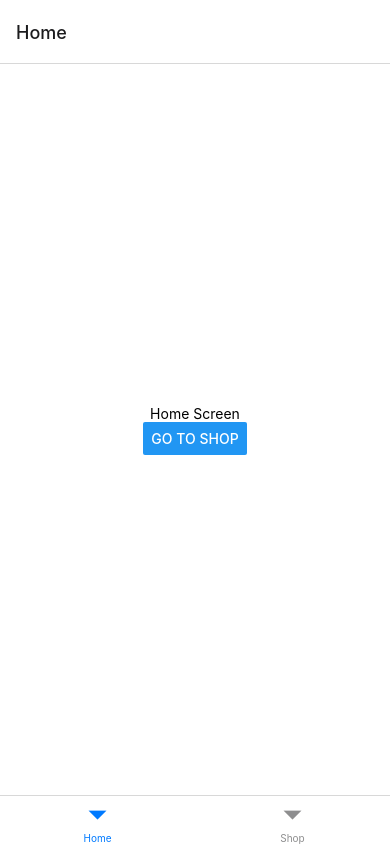
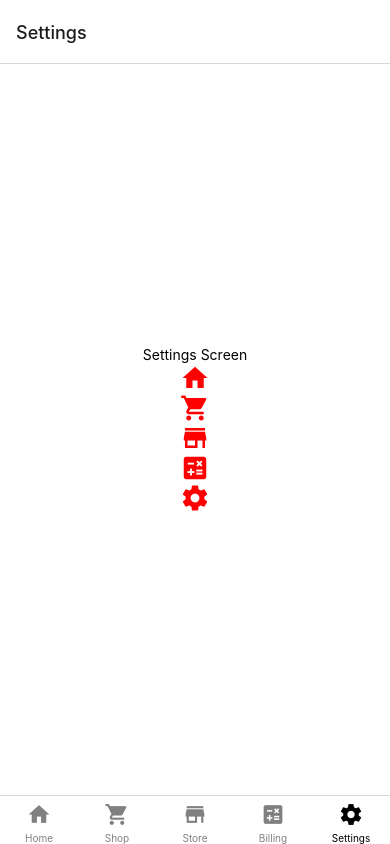
Before and after one commit to Credin25/Agent-App-for-Bulk-Orders, a React Native app: screen /Settings in a window 390 px wide. Built offline with nearby package versions, Linux system fonts and the light colour scheme.

Commit message:
navbar completed in app.jsx

```diff
--- a/App.tsx
+++ b/App.tsx
@@ -3,14 +3,55 @@ import { NavigationContainer } from '@react-navigation/native';
 import { createBottomTabNavigator } from '@react-navigation/bottom-tabs';
 import HomeScreen from './screens/HomeScreen';
 import ShopScreen from './screens/ShopScreen';
+import SettingsScreen from './screens/SettingsScreen';
+import BillingScreen from './screens/BillingScreen';
+import StoreScreen from './screens/StoreScreen';
+import MatIcon from 'react-native-vector-icons/MaterialIcons';
+
 const Tab = createBottomTabNavigator();
+
+// Move tabBarIcon outside the component
+const getTabBarIcon = (routeName: string) => {
+  let iconName: string;
+
+  switch (routeName) {
+    case 'Home':
+      iconName = 'home';
+      break;
+    case 'Shop':
+      iconName = 'shopping-cart';
+      break;
+    case 'Store':
+      iconName = 'store';
+      break;
+    case 'Billing':
+      iconName = 'calculate';
+      break;
+    case 'Settings':
+      iconName = 'settings';
+      break;
+    default:
+      iconName = 'help'; // fallback icon in case none of the names match
+  }
+
+  return (color: string, size: number) => <MatIcon name={iconName} size={size} color={color} />;
+};
 
 function App(): React.JSX.Element {
   return (
     <NavigationContainer>
-      <Tab.Navigator>
+      <Tab.Navigator
+        screenOptions={({ route }) => ({
+          tabBarIcon: ({ color, size }) => getTabBarIcon(route.name)(color, size),
+          tabBarActiveTintColor: '#000',
+          tabBarInactiveTintColor: 'gray',
+        })}
+      >
         <Tab.Screen name="Home" component={HomeScreen} />
         <Tab.Screen name="Shop" component={ShopScreen} />
+        <Tab.Screen name="Store" component={StoreScreen} />
+        <Tab.Screen name="Billing" component={BillingScreen} />
+        <Tab.Screen name="Settings" component={SettingsScreen} />
       </Tab.Navigator>
     </NavigationContainer>
   );
--- a/package.json
+++ b/package.json
@@ -16,7 +16,8 @@
     "react": "18.3.1",
     "react-native": "0.75.3",
     "react-native-safe-area-context": "^4.11.0",
-    "react-native-screens": "^3.34.0"
+    "react-native-screens": "^3.34.0",
+    "react-native-vector-icons": "^10.2.0"
   },
   "devDependencies": {
     "@babel/core": "^7.20.0",
@@ -27,6 +28,7 @@
     "@react-native/metro-config": "0.75.3",
     "@react-native/typescript-config": "0.75.3",
     "@types/react": "^18.2.6",
+    "@types/react-native-vector-icons": "^6.4.18",
     "@types/react-test-renderer": "^18.0.0",
     "babel-jest": "^29.6.3",
     "eslint": "^8.19.0",
--- /dev/null
+++ b/screens/BillingScreen.tsx
@@ -0,0 +1,21 @@
+import React from 'react';
+import { View, Text } from 'react-native';
+import { StyleSheet } from 'react-native';
+function BillingScreen(): JSX.Element {
+    return (
+        <View style={styles.container}>
+            <Text>Billing Screen</Text>
+        </View>
+    );
+}
+
+export default BillingScreen;
+
+const styles = StyleSheet.create({
+    container: {
+        flex: 1,
+        backgroundColor: '#fff',
+        alignItems: 'center',
+        justifyContent: 'center',
+    },
+});
--- a/screens/HomeScreen.tsx
+++ b/screens/HomeScreen.tsx
@@ -1,14 +1,10 @@
 import React from 'react';
-import { View, Text, Button } from 'react-native';
+import { View, Text } from 'react-native';
 import { StyleSheet } from 'react-native';
-function HomeScreen({ navigation }: { navigation: any }): JSX.Element {
+function HomeScreen(): JSX.Element {
   return (
     <View style={styles.container}>
       <Text>Home Screen</Text>
-      <Button
-        title="Go to Shop"
-        onPress={() => navigation.navigate('Shop')} // Navigate to ShopScreen
-      />
     </View>
   );
 }
--- /dev/null
+++ b/screens/SettingsScreen.tsx
@@ -0,0 +1,28 @@
+import React from 'react';
+import { View, Text } from 'react-native';
+import { StyleSheet } from 'react-native';
+import MatIcon from 'react-native-vector-icons/MaterialIcons';
+
+function SettingsScreen(): JSX.Element {
+    return (
+        <View style={styles.container}>
+            <Text>Settings Screen</Text>
+            <MatIcon name="home" size={30} color="red" />
+            <MatIcon name="shopping-cart" size={30} color="red" />
+            <MatIcon name="store" size={30} color="red" />
+            <MatIcon name="calculate" size={30} color="red" />
+            <MatIcon name="settings" size={30} color="red" />
+        </View>
+    );
+}
+
+export default SettingsScreen;
+
+const styles = StyleSheet.create({
+    container: {
+        flex: 1,
+        backgroundColor: '#fff',
+        alignItems: 'center',
+        justifyContent: 'center',
+    },
+});
--- a/screens/ShopScreen.tsx
+++ b/screens/ShopScreen.tsx
@@ -1,14 +1,10 @@
 import React from 'react';
-import { View, Text, Button } from 'react-native';
+import { View, Text } from 'react-native';
 import { StyleSheet } from 'react-native';
-function ShopScreen({ navigation }: { navigation: any }): JSX.Element {
+function ShopScreen(): JSX.Element {
   return (
     <View style={styles.container}>
       <Text>Shop Screen</Text>
-      <Button
-        title="Go back to Home"
-        onPress={() => navigation.goBack()} // Navigate back to HomeScreen
-      />
     </View>
   );
 }
--- /dev/null
+++ b/screens/StoreScreen.tsx
@@ -0,0 +1,21 @@
+import React from 'react';
+import { View, Text} from 'react-native';
+import { StyleSheet } from 'react-native';
+function StoreScreen(): JSX.Element {
+    return (
+        <View style={styles.container}>
+            <Text>Store Screen</Text>
+        </View>
+    );
+}
+
+export default StoreScreen;
+
+const styles = StyleSheet.create({
+    container: {
+        flex: 1,
+        backgroundColor: '#fff',
+        alignItems: 'center',
+        justifyContent: 'center',
+    },
+});
```
Also changed, not shown: 2 other files (tests, documents, lock files or other folders).
